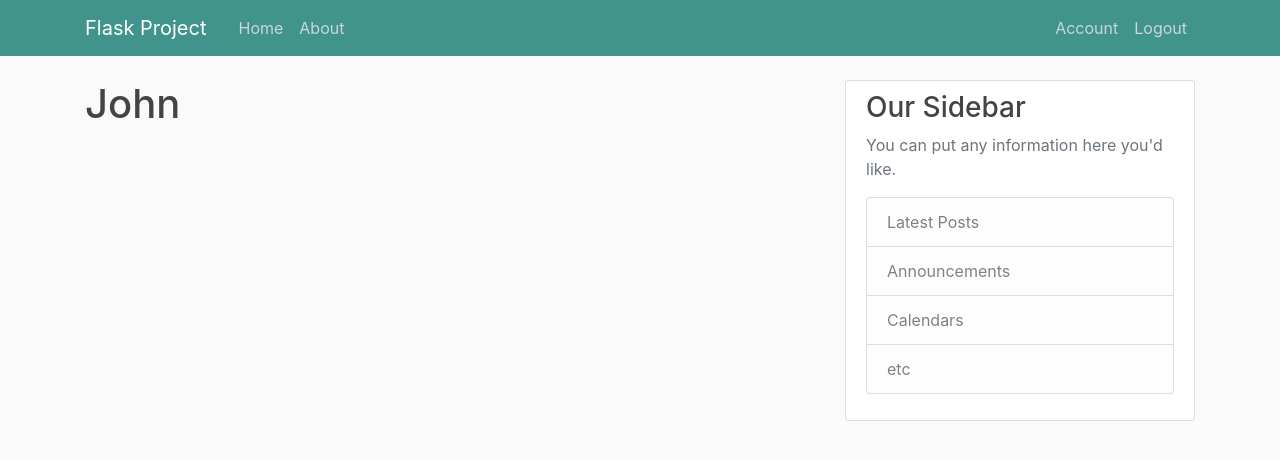
After one commit to AnujKondhalkar/Flask_Project, a Flask app: page /account in a window 1280 px wide. The commit adds this page. Shown: the top 460 px of the page. Run offline with Flask 2, Linux system fonts and the light colour scheme; a user stored in the database is signed in; some libraries are stand-ins or nearby versions.

Commit message:
Learnt About Authentication of User Added new route Account.html and logout route and refferenced then in nav bar. user Authentication process is added.

```diff
--- a/flaskproject/routes.py
+++ b/flaskproject/routes.py
@@ -1,8 +1,8 @@
-from flask import render_template, url_for, flash, redirect
-from flaskproject import app
+from flask import render_template, url_for, flash, redirect, request
+from flaskproject import app, db, bcrypt
 from flaskproject.forms import RegistrationForm, LoginForm
 from flaskproject.models import User, Post
-
+from flask_login import login_user, current_user, logout_user, login_required
 
 posts = [
     {
@@ -33,10 +33,18 @@ def about():
 
 @app.route("/register", methods=['GET', 'POST'])
 def register():
+    if current_user.is_authenticated:
+        return redirect(url_for('home'))
     form = RegistrationForm()
     if form.validate_on_submit():
-        flash(f"Account created for {form.username.data}!", 'success')
-        return redirect(url_for('home'))
+        hashed_password = bcrypt.generate_password_hash(
+            form.password.data).decode('utf-8')
+        user = User(username=form.username.data,
+                    email=form.email.data, password=hashed_password)
+        db.session.add(user)
+        db.session.commit()
+        flash('Your account has been created! You are now able to log in', 'success')
+        return redirect(url_for('login'))
     return render_template('register.html', title='Register', form=form)
 
 
@@ -44,10 +52,24 @@ def register():
 def login():
     form = LoginForm()
     if form.validate_on_submit():
-        if form.email.data == 'admin@blog.com' and form.password.data == 'password':
-            flash('Yo have been logged in!', 'success')
-            return redirect(url_for('home'))
+        user = User.query.filter_by(email=form.email.data).first()
+        if user and bcrypt.check_password_hash(user.password, form.password.data):
+            login_user(user, remember=form.remember.data)
+            next_page = request.args.get('next')
+            return redirect(next_page) if next_page else redirect(url_for('home'))
         else:
-            flash('Login Unsuccessful. Please check username and password', 'danger')
+            flash('Login Unsuccessful. Please check email and password', 'danger')
     return render_template('login.html', title='Login', form=form)
     #                                        this form is line form = LoginForm() form variable
+
+
+@app.route("/logout")
+def logout():
+    logout_user()
+    return redirect(url_for('home'))
+
+
+@app.route("/account")
+@login_required
+def account():
+    return render_template('account.html', title='Account')
--- a/flaskproject/static/main.css
+++ b/flaskproject/static/main.css
@@ -9,7 +9,7 @@ h1, h2, h3, h4, h5, h6 {
 }
 
 .bg-steel {
-  background-color: #27187e;
+  background-color: #187e74d1;
 }
 
 .site-header .navbar-nav .nav-link {
--- /dev/null
+++ b/flaskproject/templates/account.html
@@ -0,0 +1,4 @@
+{% extends 'layout.html' %}
+{% block content %}
+    <h1> {{ current_user.username }}</h1>
+{% endblock content %}
--- a/flaskproject/templates/layout.html
+++ b/flaskproject/templates/layout.html
@@ -32,8 +32,13 @@
             </div>
             <!-- Navbar Right Side -->
             <div class="navbar-nav">
-              <a class="nav-item nav-link" href="{{ url_for('login') }}">Login</a>
-              <a class="nav-item nav-link" href="{{ url_for('register') }}">Register</a>
+              {% if current_user.is_authenticated %}
+                <a class="nav-item nav-link" href="{{ url_for('account') }}">Account</a>
+                <a class="nav-item nav-link" href="{{ url_for('logout') }}">Logout</a>
+              {% else %}
+                <a class="nav-item nav-link" href="{{ url_for('login') }}">Login</a>
+                <a class="nav-item nav-link" href="{{ url_for('register') }}">Register</a>
+              {% endif %}
             </div>
           </div>
         </div>
```
Also changed, not shown: flaskproject/__init__.py (+7 -0 lines), flaskproject/forms.py (+16 -1 lines), flaskproject/models.py (+8 -2 lines), flaskproject/site.db.
